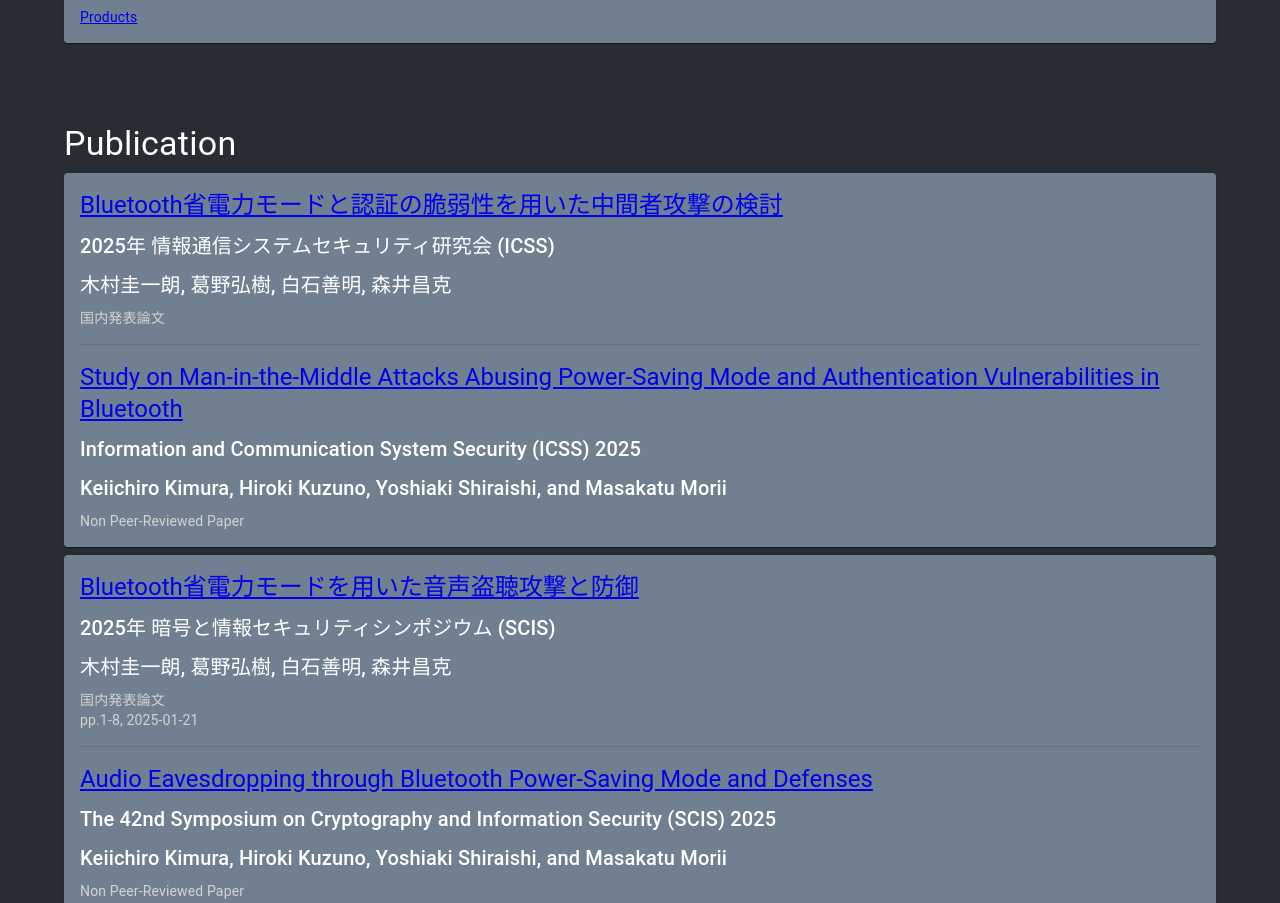
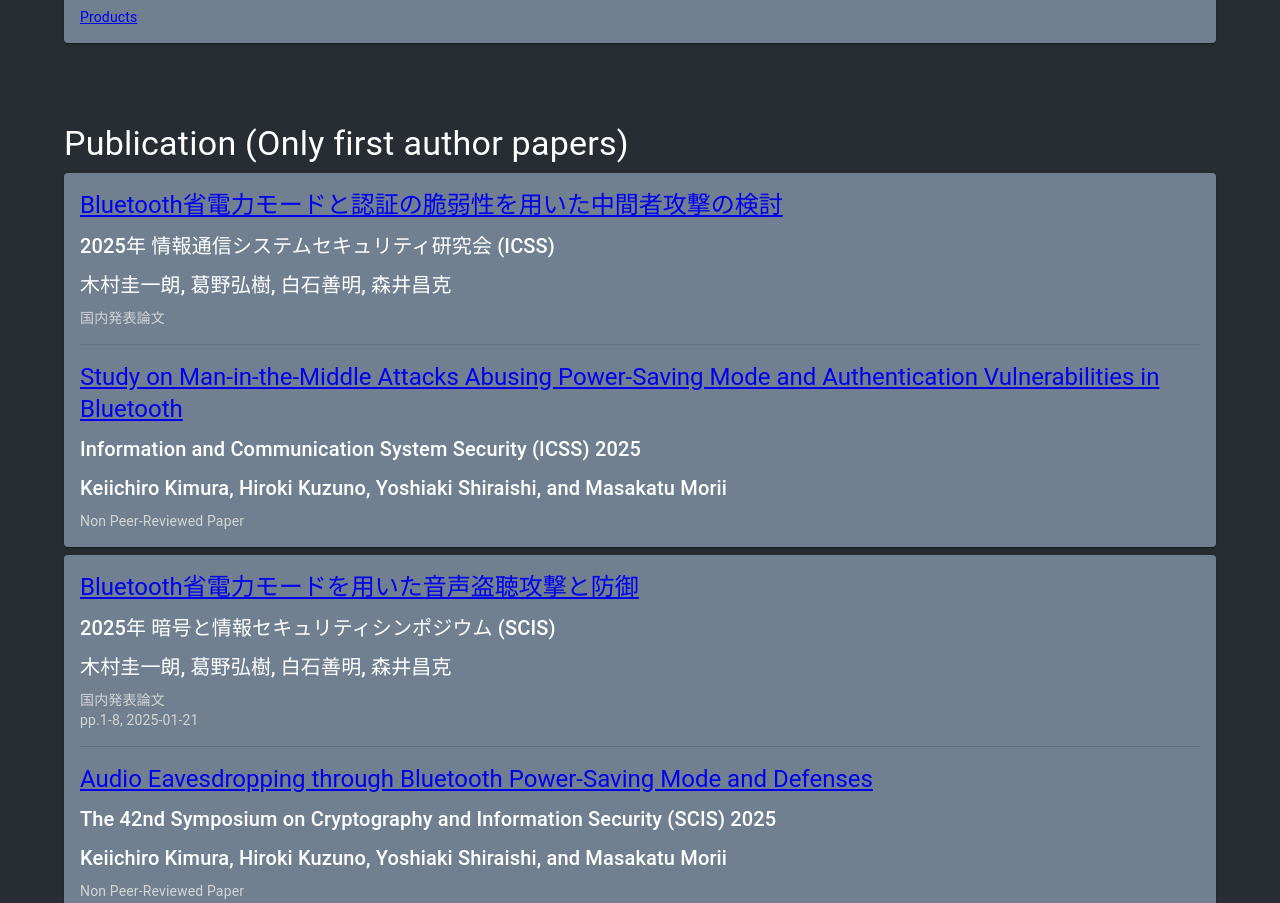
Before and after one commit to trapedev/trapedev.github.io, a React (Create React App) app in the folder app/: page / in a window 1280 px wide. Shown: the part 3140-4043 px from the top of the page. Built offline with nearby package versions, Linux system fonts and the light colour scheme.

Commit message:
commit all changes

```diff
--- a/app/src/App.tsx
+++ b/app/src/App.tsx
@@ -202,7 +202,7 @@ export default function App(props: Props) {
           <KobeU01 />
         </Box>
         <Box id="publication" sx={{ mb: 10 }}>
-          <Typography variant="h4">Publication</Typography>
+          <Typography variant="h4">Publication (Only first author papers)</Typography>
           <ICSS2025 />
           <SCIS2025 />
           <IPSJJIP2024 />
```
Also changed, not shown: 7 other files (tests, documents, lock files or other folders).
